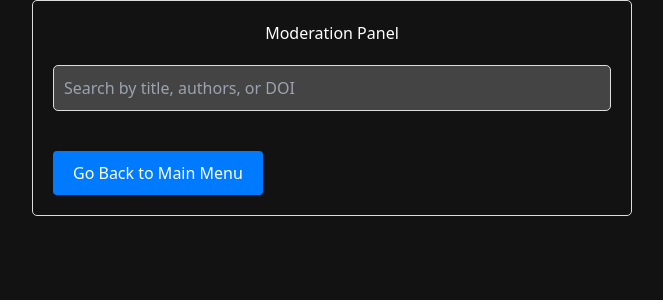
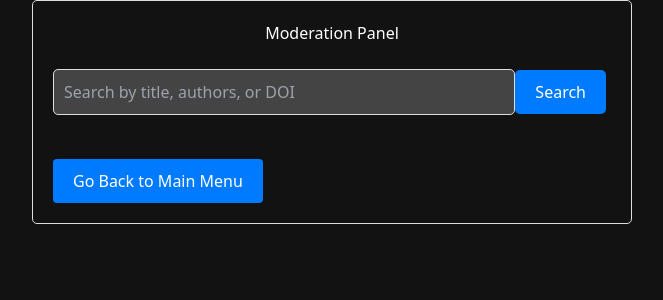
Before and after one commit to yhg6839/CISE_Boys, a Next.js app in the folder frontend/: page /Moderation in a window 1280 px wide. Shown: the top 300 px of the page, without its empty margins (308-971 px from the left). Built offline with nearby package versions, Linux system fonts and the light colour scheme.

Commit message:
Update Moderation.tsx

```diff
--- a/frontend/src/pages/Moderation.tsx
+++ b/frontend/src/pages/Moderation.tsx
@@ -1,4 +1,4 @@
-import React, { useState, useEffect } from "react";
+import React, { useState } from "react";
 import axios from "axios";
 import "../app/moderation.css";
 
@@ -6,7 +6,6 @@ function Moderation() {
     const [searchTerm, setSearchTerm] = useState("");
     const [results, setResults] = useState([]);
 
-    useEffect(() => {
     const fetchData = async () => {
         try {
             const response = await axios.get("http://localhost:3001/api/insert-data", {
@@ -20,10 +19,9 @@ function Moderation() {
         }
     };
 
-        if (searchTerm) {
+    const handleSearch = async () => {
         fetchData();
-        }
-    }, [searchTerm]);
+    };
 
     return (
         <div className="container">
@@ -35,6 +33,7 @@ function Moderation() {
                     value={searchTerm}
                     onChange={(e) => setSearchTerm(e.target.value)}
                 />
+                <button onClick={handleSearch}>Search</button>
             </div>
             <ul className="results-list">
                 {results.map((result) => (
```
Lines whose indentation alone changed are shown as unchanged.
